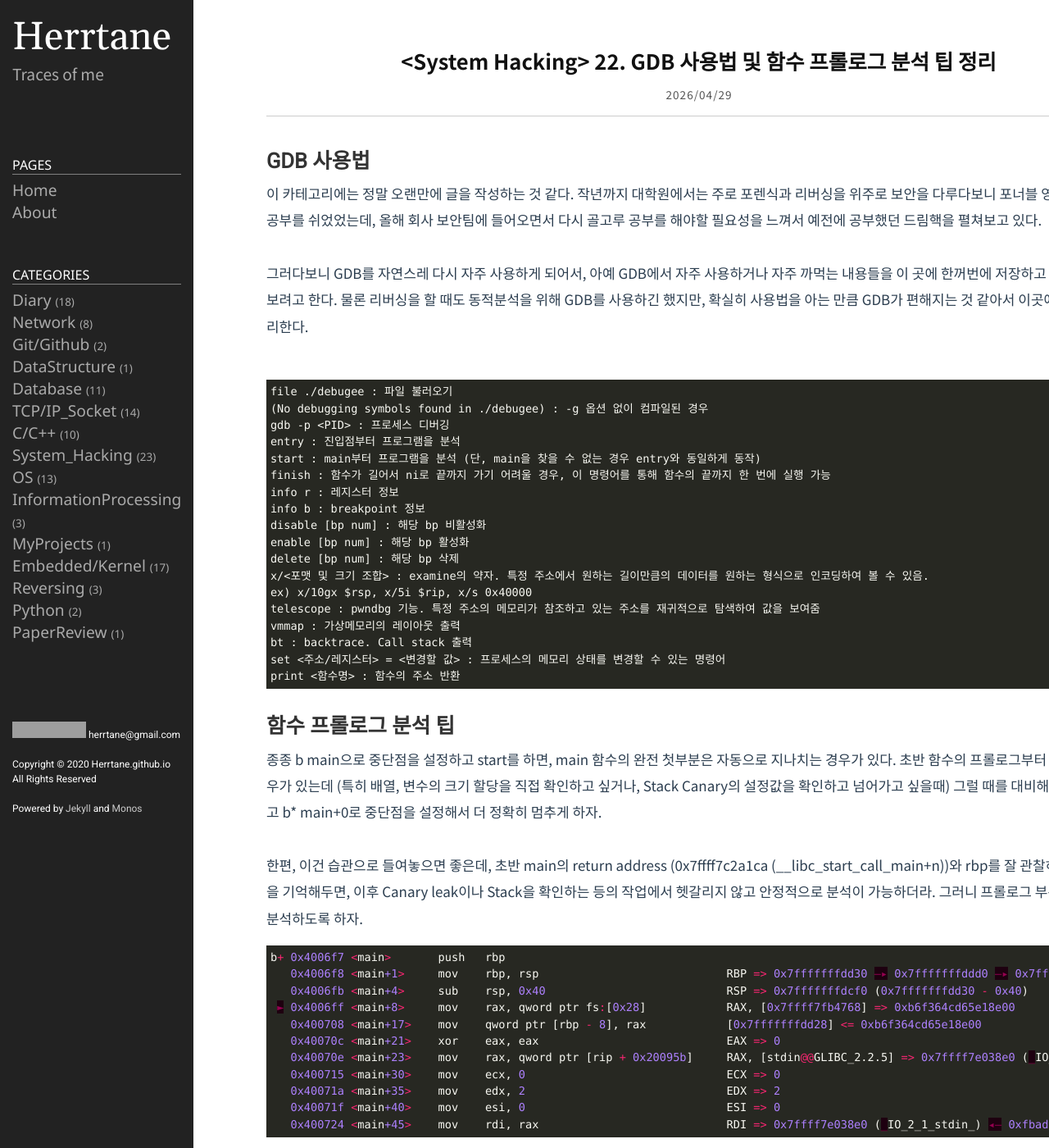
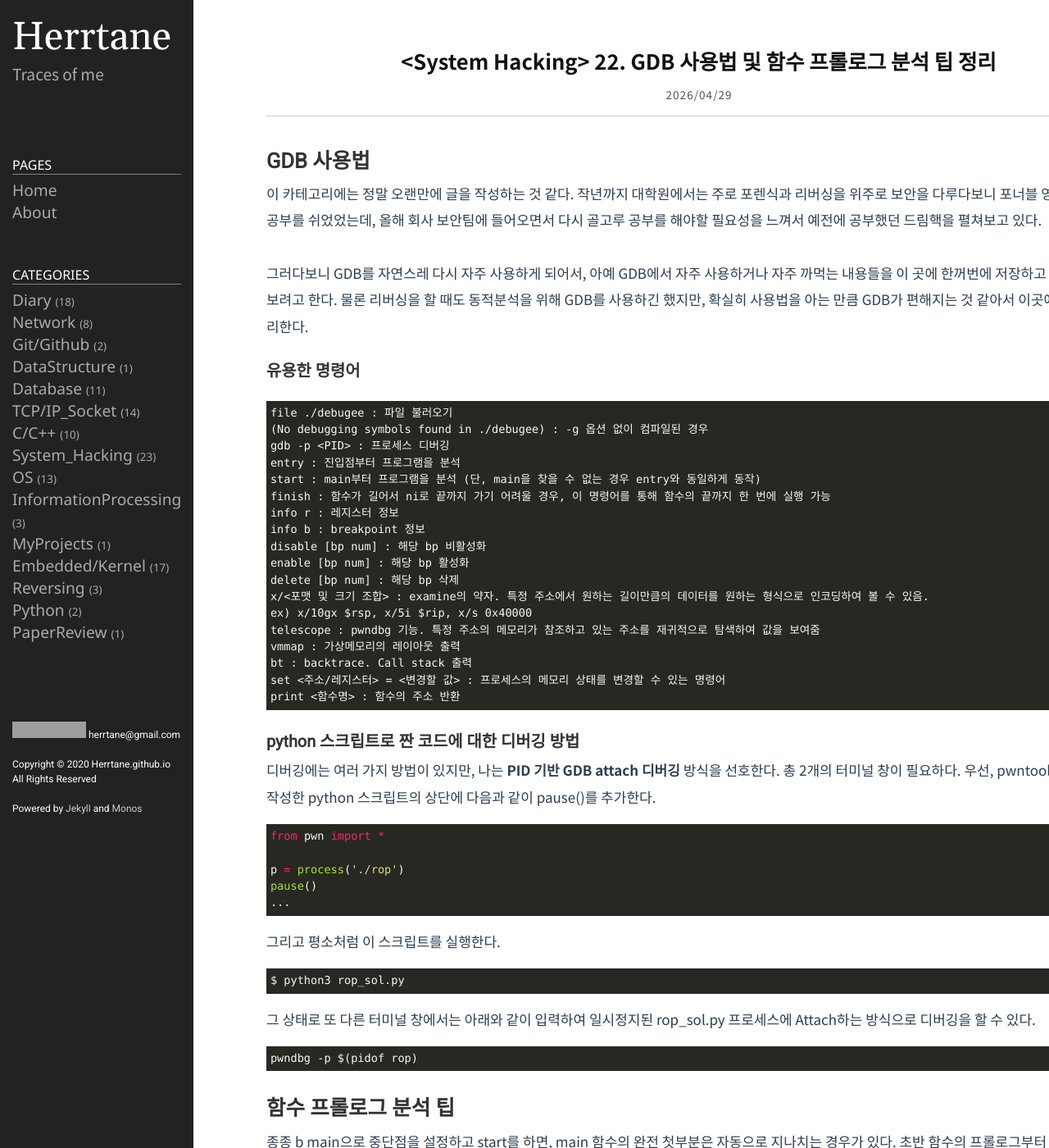
Before and after one commit to Herrtane/Herrtane.github.io, a Jekyll site: the page built from _posts/SystemHacking/2026-04-29-systemhacking-gdb.markdown, in a window 1280 px wide and 1400 px high. Shown: the whole window at 82% size. Built offline with Jekyll 4.4.1, drawn with Linux system fonts in a browser that asks for light colours; comment, search, counter and statistics services are not loaded; grey boxes are pictures that could not be loaded.

Commit message:
Update 2026-04-29-systemhacking-gdb.markdown

````diff
--- a/_posts/SystemHacking/2026-04-29-systemhacking-gdb.markdown
+++ b/_posts/SystemHacking/2026-04-29-systemhacking-gdb.markdown
@@ -14,7 +14,7 @@ comments: true
 
 그러다보니 GDB를 자연스레 다시 자주 사용하게 되어서, 아예 GDB에서 자주 사용하거나 자주 까먹는 내용들을 이 곳에 한꺼번에 저장하고 그때그때 펼쳐보려고 한다. 물론 리버싱을 할 때도 동적분석을 위해 GDB를 사용하긴 했지만, 확실히 사용법을 아는 만큼 GDB가 편해지는 것 같아서 이곳에 한꺼번에 정리한다.
 
-<br/>
+### 유용한 명령어
 
 ```
 file ./debugee : 파일 불러오기
@@ -35,6 +35,30 @@ vmmap : 가상메모리의 레이아웃 출력
 bt : backtrace. Call stack 출력
 set <주소/레지스터> = <변경할 값> : 프로세스의 메모리 상태를 변경할 수 있는 명령어
 print <함수명> : 함수의 주소 반환
+```
+
+### python 스크립트로 짠 코드에 대한 디버깅 방법
+
+디버깅에는 여러 가지 방법이 있지만, 나는 **PID 기반 GDB attach 디버깅** 방식을 선호한다. 총 2개의 터미널 창이 필요하다. 우선, pwntools를 활용하여 작성한 python 스크립트의 상단에 다음과 같이 pause()를 추가한다.
+
+```python
+from pwn import *
+
+p = process('./rop')
+pause()
+...
+```
+
+그리고 평소처럼 이 스크립트를 실행한다.
+
+```
+$ python3 rop_sol.py
+```
+
+그 상태로 또 다른 터미널 창에서는 아래와 같이 입력하여 일시정지된 rop_sol.py 프로세스에 Attach하는 방식으로 디버깅을 할 수 있다.
+
+```
+pwndbg -p $(pidof rop)
 ```
 
 ## 함수 프롤로그 분석 팁
````
